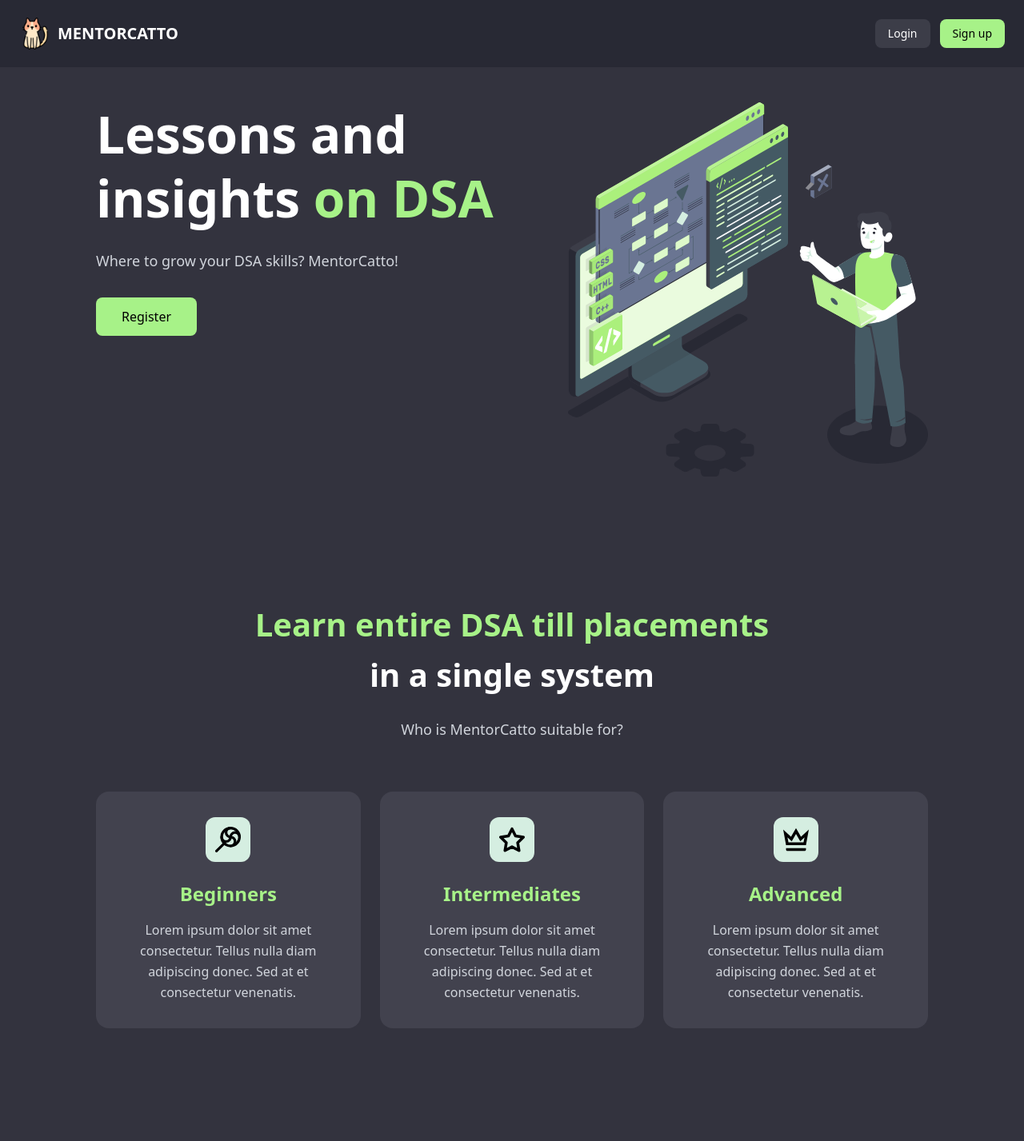
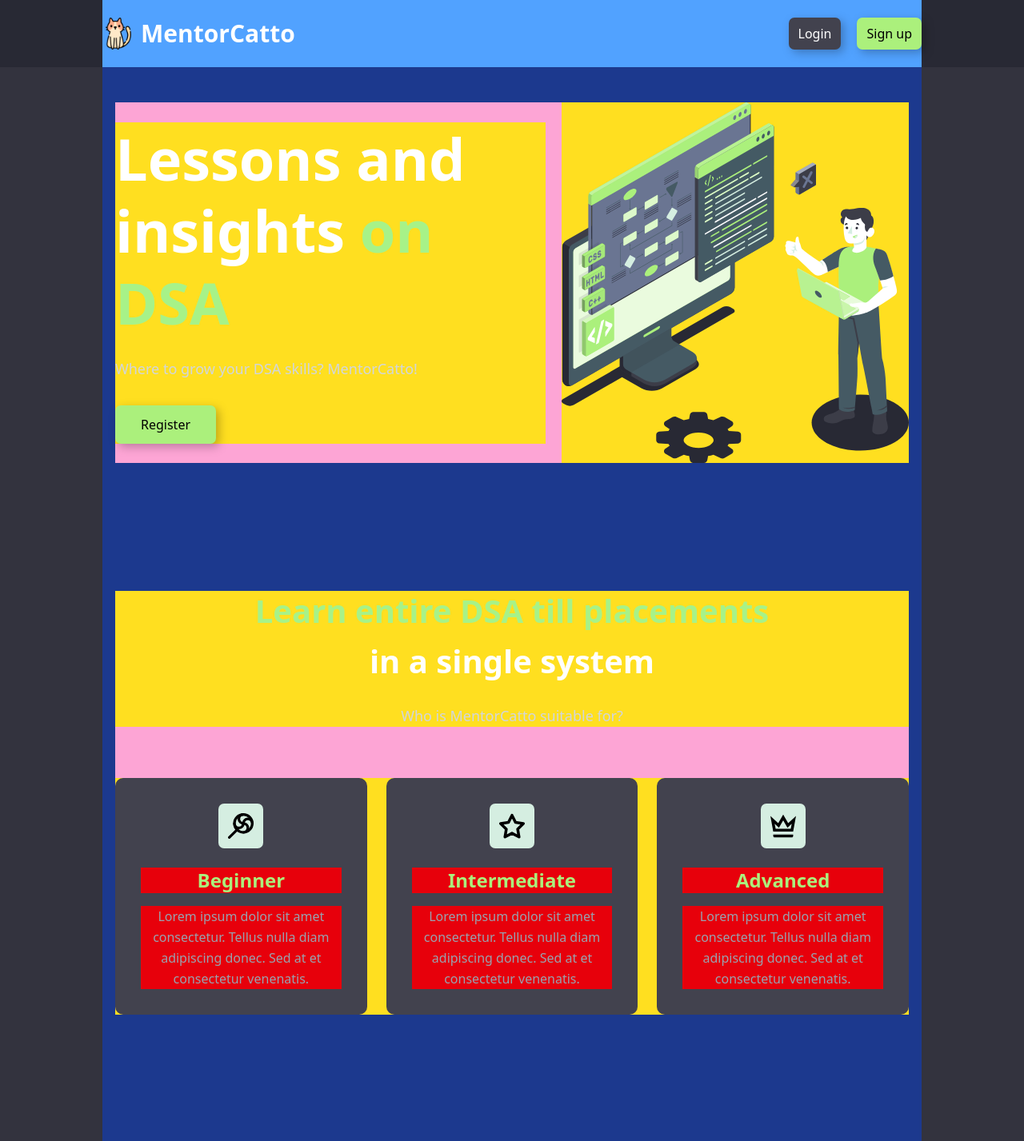
Before and after one commit to QwertyFusion/mentorcatto, a React (Vite) app in the folder frontend/: page / in a window 1280 px wide. Shown: the top 1427 px of the page at 80% size. Built offline with nearby package versions, Linux system fonts and the light colour scheme; no server answers.

Commit message:
Semi-fixed home page layout

```diff
--- a/frontend/src/components/NavBar.jsx
+++ b/frontend/src/components/NavBar.jsx
@@ -1,21 +1,30 @@
+import { Link } from "react-router-dom";
+import { motion } from "framer-motion";
+
 const Navbar = () => {
   return (
     <nav className="fixed top-0 left-0 right-0 z-50 bg-accent-4 h-[84px]">
-      <div className="container mx-auto h-full px-6 flex justify-between items-center">
+      <div className="bg-blue-400 max-w-5xl mx-auto h-full flex justify-between items-center">
         {/* Left side - Logo and Brand */}
         <div className="flex items-center gap-2">
           <img className="w-[40px] h-[40px]" alt="Cat" src="Cat.png" />
-          <span className="text-xl font-semibold text-white">MENTORCATTO</span>
+          <span className="text-3xl font-semibold text-white">MentorCatto</span>
         </div>
 
         {/* Right side - Auth Buttons */}
         <div className="flex gap-3">
-          <button className="px-4 py-2 bg-accent-2 hover:bg-accent-3 rounded-lg text-white text-sm">
-            Login
-          </button>
-          <button className="px-4 py-2 bg-[#A7F288] hover:bg-accent-1/90 rounded-lg text-black text-sm">
-            Sign up
-          </button>
+          <Link to="/login">
+            <motion.button
+            whileHover={{ scale: 1.05 }}
+            whileTap={{ scale: 0.95 }}
+            className="ml-2 py-2 px-3 bg-accent-1 text-white drop-shadow-custom rounded-seven focus:outline-none focus:ring-2 focus:ring-primary focus:ring-offset-2 focus:ring-offset-gray-900 transition duration-200 cursor-pointer">Login</motion.button>
+          </Link>
+          <Link to="/signup">
+          <motion.button
+          whileHover={{ scale: 1.05 }}
+          whileTap={{ scale: 0.95 }}
+          className="ml-2 py-2 px-3 bg-primary text-black font-medium drop-shadow-custom rounded-seven focus:outline-none focus:ring-2 focus:ring-primary focus:ring-offset-2 focus:ring-offset-gray-900 transition duration-200 cursor-pointer">Sign up</motion.button>
+          </Link>
         </div>
       </div>
     </nav>
--- a/frontend/src/pages/HomePage.jsx
+++ b/frontend/src/pages/HomePage.jsx
@@ -1,8 +1,6 @@
+import { Link } from "react-router-dom";
 import Navbar from "../components/NavBar";
-import { useState, useEffect, useRef } from "react";
 import { motion } from "framer-motion";
-import { useAuthStore } from "../store/authStore";
-import IconStore from "../components/IconStore";
 
 const HomePage = () => {
   return (
@@ -10,11 +8,11 @@ const HomePage = () => {
       <Navbar />
 
       {/* Hero Section */}
-      <div className="w-full left-0 right-0 mx-auto px-[120px] pt-32">
-        <div className="flex justify-between items-start">
+      <div className="bg-blue-900 max-w-5xl w-full mx-auto pt-32 px-4">
+        <div className="bg-pink-300 flex flex-col gap-5 md:flex-row justify-between items-center md:h-fit">
           {/* Left Content */}
-          <div className="max-w-[600px]">
-            <h1 className="text-[64px] leading-tight font-bold text-white">
+          <div className="bg-yellow-300 md:mb-0">
+            <h1 className="text-6xl md:text-7xl leading-tight font-bold text-white">
               Lessons and
               <br />
               insights <span className="text-[#A7F288]">on DSA</span>
@@ -22,13 +20,17 @@ const HomePage = () => {
             <p className="text-gray-300 text-lg mt-6">
               Where to grow your DSA skills? MentorCatto!
             </p>
-            <button className="mt-8 px-8 py-3 bg-[#A7F288] hover:bg-[#95D979] rounded-lg text-black font-medium">
-              Register
-            </button>
+            <Link to="/signup">
+              <motion.button
+              whileHover={{ scale: 1.05 }}
+              whileTap={{ scale: 0.95 }}
+              className="mt-8 px-8 py-3 bg-primary text-black font-medium drop-shadow-custom rounded-seven focus:outline-none focus:ring-2 focus:ring-primary focus:ring-offset-2 focus:ring-offset-gray-900 transition duration-200 cursor-pointer">Register</motion.button>
+            </Link>
+
           </div>
 
           {/* Right Image */}
-          <div className="w-[450px]">
+          <div className="bg-yellow-300 md:w-[450px]">
             <img
               src="Illustration.svg"
               alt="DSA Learning"
@@ -38,56 +40,58 @@ const HomePage = () => {
         </div>
 
         {/* Features Section */}
-        <div className="mt-40 text-center">
-          <h2 className="text-[#A7F288] text-[40px] font-bold leading-tight">
+        <div className="bg-pink-300 mt-40 text-center">
+          <div className="bg-yellow-300 ">
+            <h2 className="text-[#A7F288] text-[32px] md:text-[40px] font-bold leading-tight">
               Learn entire DSA till placements
             </h2>
-          <h3 className="text-white text-[40px] font-bold mt-2">
+            <h3 className="text-white text-[32px] md:text-[40px] font-bold mt-2">
               in a single system
             </h3>
             <p className="text-gray-300 mt-6 text-lg">
               Who is MentorCatto suitable for?
             </p>
+          </div>
 
           {/* Cards */}
-          <div className="grid grid-cols-3 gap-6 mt-16">
-            {/* Beginners Card */}
-            <div className="bg-[#42424E] rounded-2xl p-8">
-              <div className="w-14 h-14 bg-[#D5EEE1] rounded-xl mb-6 mx-auto flex items-center justify-center">
+          <div className="bg-yellow-300 flex justify-evenly flex-col md:flex-row mx-7 md:mx-0 gap-6 mt-16">
+            {/* Beginner Card */}
+            <div className="bg-accent-1 rounded-ten p-8">
+              <div className="w-14 h-14 bg-secondary rounded-seven mb-6 mx-auto flex items-center justify-center">
                 <img src="Lollipop.svg" alt="Beginners" className="w-8 h-8" />
               </div>
-              <h4 className="text-[#A7F288] text-2xl font-bold mb-4">
-                Beginners
+              <h4 className="bg-red-600 text-primary text-2xl font-bold mb-4">
+                Beginner
               </h4>
-              <p className="text-gray-300 text-base leading-relaxed">
+              <p className="bg-red-600 text-accent-5 text-base leading-relaxed">
                 Lorem ipsum dolor sit amet consectetur. Tellus nulla diam
                 adipiscing donec. Sed at et consectetur venenatis.
               </p>
             </div>
 
-            {/* Intermediates Card */}
-            <div className="bg-[#42424E] rounded-2xl p-8">
-              <div className="w-14 h-14 bg-[#D5EEE1] rounded-xl mb-6 mx-auto flex items-center justify-center">
+            {/* Intermediate Card */}
+            <div className="bg-accent-1 rounded-ten p-8">
+              <div className="w-14 h-14 bg-secondary rounded-seven mb-6 mx-auto flex items-center justify-center">
                 <img src="Star.svg" alt="Intermediates" className="w-8 h-8" />
               </div>
-              <h4 className="text-[#A7F288] text-2xl font-bold mb-4">
-                Intermediates
+              <h4 className="bg-red-600 text-primary text-2xl font-bold mb-4">
+                Intermediate
               </h4>
-              <p className="text-gray-300 text-base leading-relaxed">
+              <p className="bg-red-600 text-accent-5 text-base leading-relaxed">
                 Lorem ipsum dolor sit amet consectetur. Tellus nulla diam
                 adipiscing donec. Sed at et consectetur venenatis.
               </p>
             </div>
 
             {/* Advanced Card */}
-            <div className="bg-[#42424E] rounded-2xl p-8">
-              <div className="w-14 h-14 bg-[#D5EEE1] rounded-xl mb-6 mx-auto flex items-center justify-center">
+            <div className="bg-accent-1 rounded-ten p-8">
+              <div className="w-14 h-14 bg-secondary rounded-seven mb-6 mx-auto flex items-center justify-center">
                 <img src="Crown.svg" alt="Advanced" className="w-8 h-8" />
               </div>
-              <h4 className="text-[#A7F288] text-2xl font-bold mb-4">
+              <h4 className="bg-red-600 text-primary text-2xl font-bold mb-4">
                 Advanced
               </h4>
-              <p className="text-gray-300 text-base leading-relaxed">
+              <p className="bg-red-600 text-accent-5 text-base leading-relaxed">
                 Lorem ipsum dolor sit amet consectetur. Tellus nulla diam
                 adipiscing donec. Sed at et consectetur venenatis.
               </p>
@@ -96,17 +100,16 @@ const HomePage = () => {
         </div>
 
         {/* Stats Section */}
-        <div className="mt-40">
-          <div className="flex justify-between items-start">
-            <div>
-              <h2 className="text-[40px] font-bold text-white leading-tight">
+        <div className="bg-pink-300 mt-40 flex flex-col md:flex-row justify-between items-start">
+          <div className="bg-yellow-300">
+            <h2 className="text-[32px] md:text-[40px] font-bold text-white leading-tight">
               Our platform offers
               <br />
               <span className="text-[#A7F288]">a lot of nice stuff</span>
             </h2>
           </div>
 
-            <div className="grid grid-cols-2 gap-8">
+          <div className="bg-yellow-300 grid grid-cols-2 gap-8 mt-4 md:mt-0">
             <div className="flex items-center gap-4">
               <img src="Members.svg" alt="" className="w-8 h-8" />
               <div>
@@ -137,18 +140,17 @@ const HomePage = () => {
             </div>
           </div>
         </div>
-        </div>
 
         {/* Footer */}
-        <footer className="border-t border-gray-800 py-8 flex justify-between items-center">
+        <footer className="bg-yellow-300 border-t border-gray-800 py-8 flex flex-col md:flex-row justify-between items-center">
           <div className="flex items-center gap-2">
             <img className="w-[40px] h-[40px]" alt="Cat" src="Cat.png" />
             <span className="text-xl font-semibold text-white">
               MENTORCATTO
             </span>
           </div>
-          <p className="text-gray-400">Copyright © 2025 MentorCatto</p>
-          <button className="px-4 py-2 bg-accent-2 rounded-lg text-white text-sm flex items-center gap-2">
+          <p className="text-gray-400 mt-2 md:mt-0">Copyright © 2025 MentorCatto</p>
+          <button className="px-4 py-2 bg-accent-2 rounded-lg text-white text-sm flex items-center gap-2 mt-2 md:mt-0">
             <img src="/github-icon.png" alt="" className="w-4 h-4" />
             GitHub
           </button>
```
Lines whose indentation alone changed are shown as unchanged.
